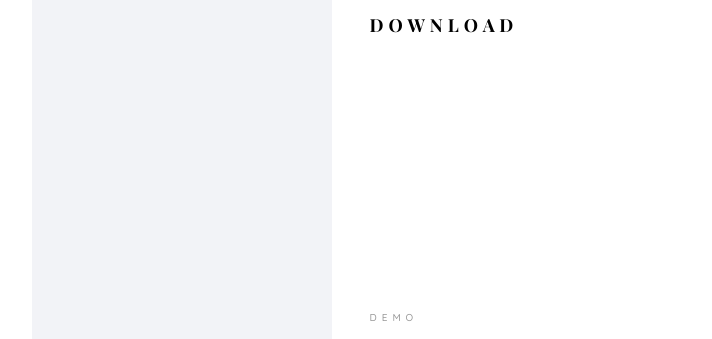
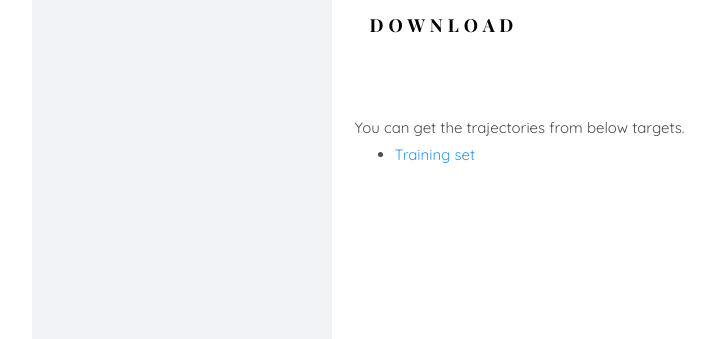
Before and after one commit to mental689/cadp_trajectory, a plain HTML site: page index.html in a window 1280 px wide. Shown: the part 416-755 px from the top of the page, without its empty margins (23-735 px from the left). Drawn offline with nearby package versions, Linux system fonts and the light colour scheme; files whose address does not match are found by name; a web font is replaced by a local one.

Commit message:
updated Download section

```diff
--- a/index.html
+++ b/index.html
@@ -109,6 +109,10 @@ Copyright &copy;<script>document.write(new Date().getFullYear());</script> All r
 						</div>
 					</div>
 					<div class="row">
+						You can get the trajectories from below targets.
+						<ul>
+							<li><a href="dataset/train">Training set</a> </li>
+						</ul>
 					</div>
 				</div>
 			</section>
```
